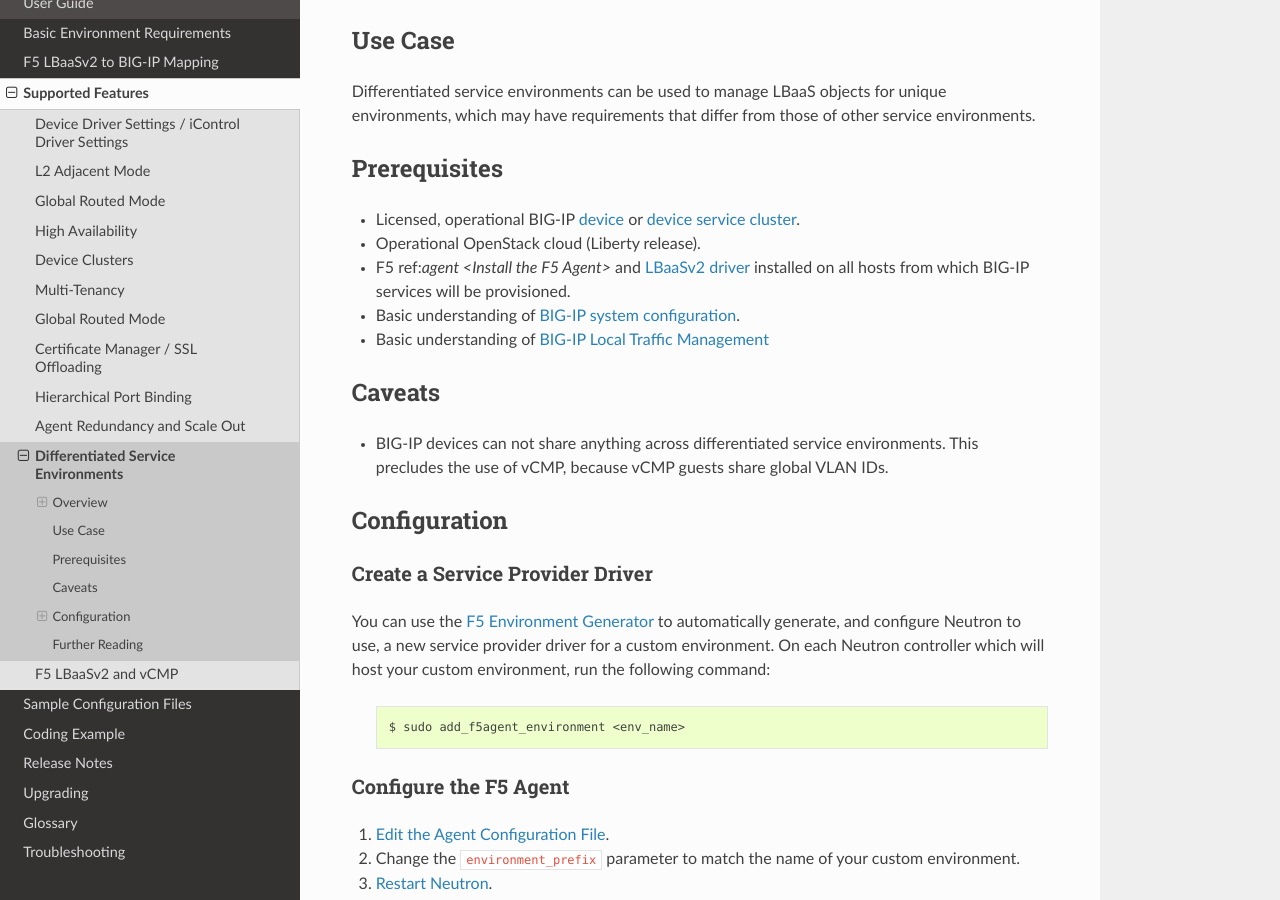
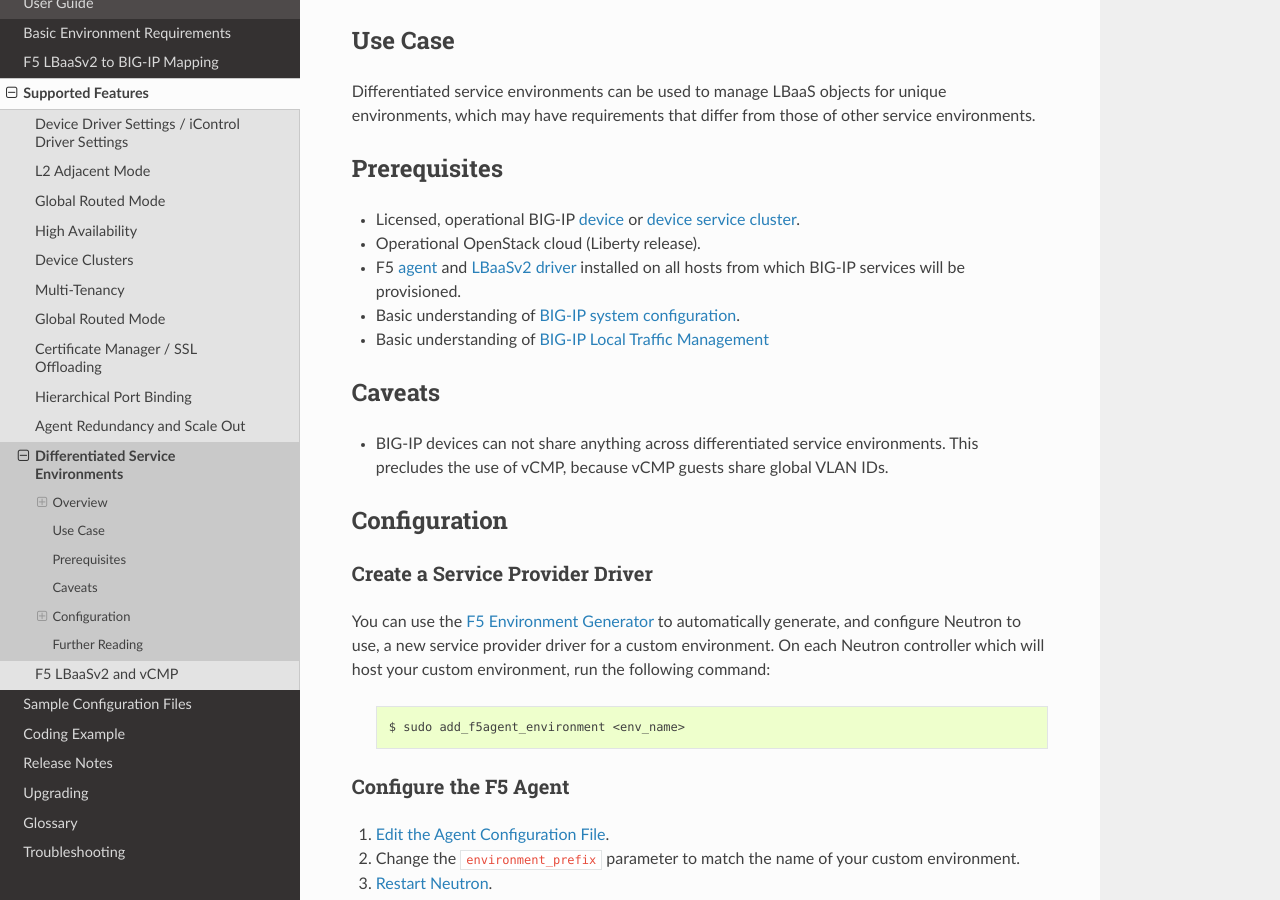
Before and after one commit to F5Networks/f5-openstack-lbaasv2-driver, a Sphinx documentation site: the page built from docs/includes/topic_differentiated-services.rst, in a window 1280 px wide and 900 px high, scrolled down 828 px. Built offline with Sphinx 7.4.7 and the Read the Docs theme 2.0.0, drawn with Linux system fonts in a browser that asks for light colours; pages that are not in the unit, such as notebooks, are missing from menus.

Commit message:
Issues: Fixes #259
Problem: Includes/topic_differentiated-services.rst had an incorrect :ref: tag, so the link was not built correctly back to the referenced page.

```diff
--- a/docs/includes/topic_differentiated-services.rst
+++ b/docs/includes/topic_differentiated-services.rst
@@ -31,7 +31,7 @@
 
 - Licensed, operational BIG-IP :term:`device` or :term:`device service cluster`.
 - Operational OpenStack cloud (|openstack| release).
-- F5 ref:`agent <Install the F5 Agent>` and :ref:`LBaaSv2 driver <Install the F5 LBaaSv2 Driver>` installed on all hosts from which BIG-IP services will be provisioned.
+- F5 :ref:`agent <Install the F5 Agent>` and :ref:`LBaaSv2 driver <Install the F5 LBaaSv2 Driver>` installed on all hosts from which BIG-IP services will be provisioned.
 - Basic understanding of `BIG-IP system configuration <https://support.f5.com/kb/en-us/products/big-ip_ltm/manuals/product/bigip-system-initial-configuration-12-0-0/2.html#conceptid>`_.
 - Basic understanding of `BIG-IP Local Traffic Management <https://support.f5.com/kb/en-us/products/big-ip_ltm/manuals/product/ltm-basics-12-0-0.html>`_
 
```
